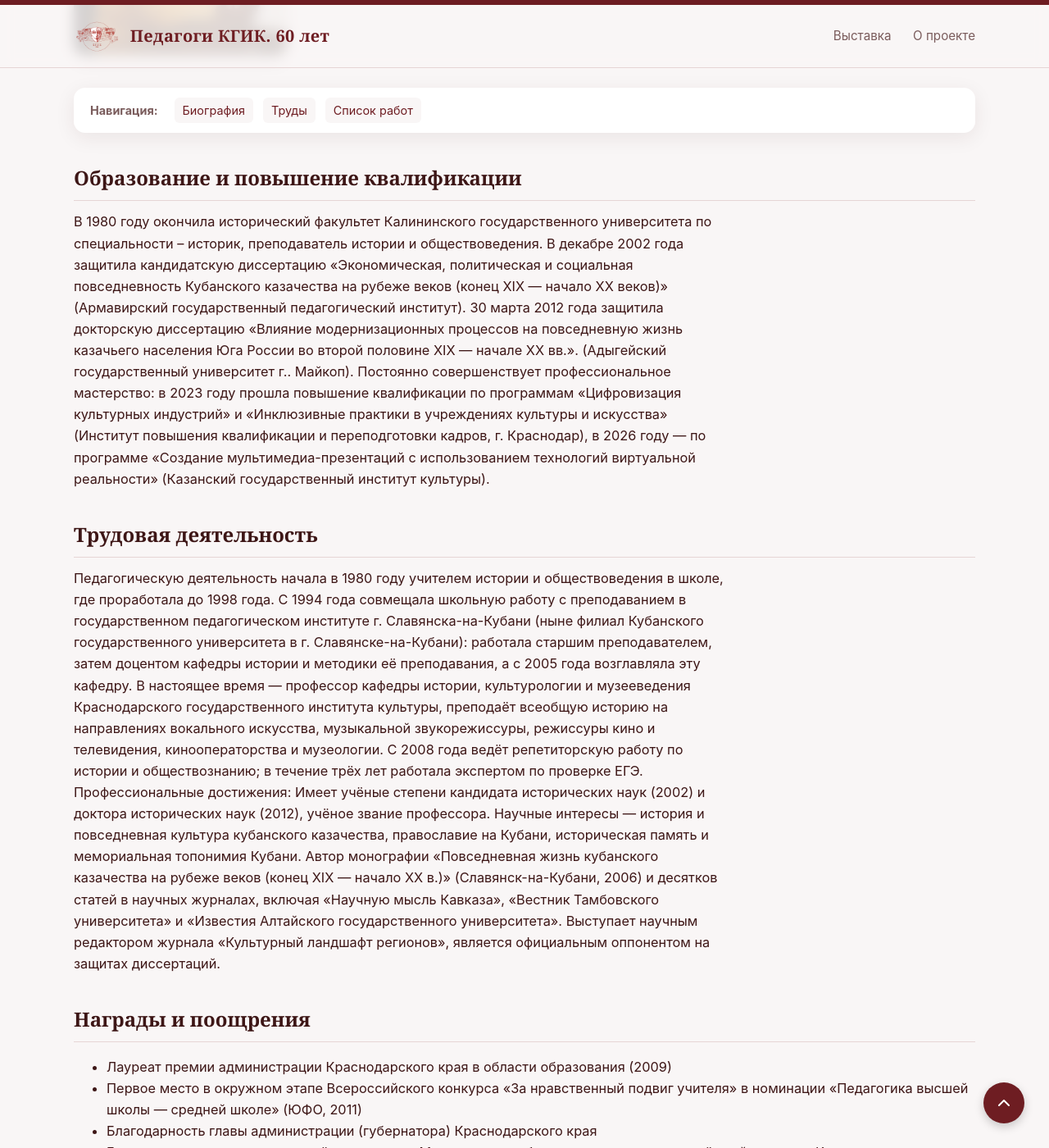
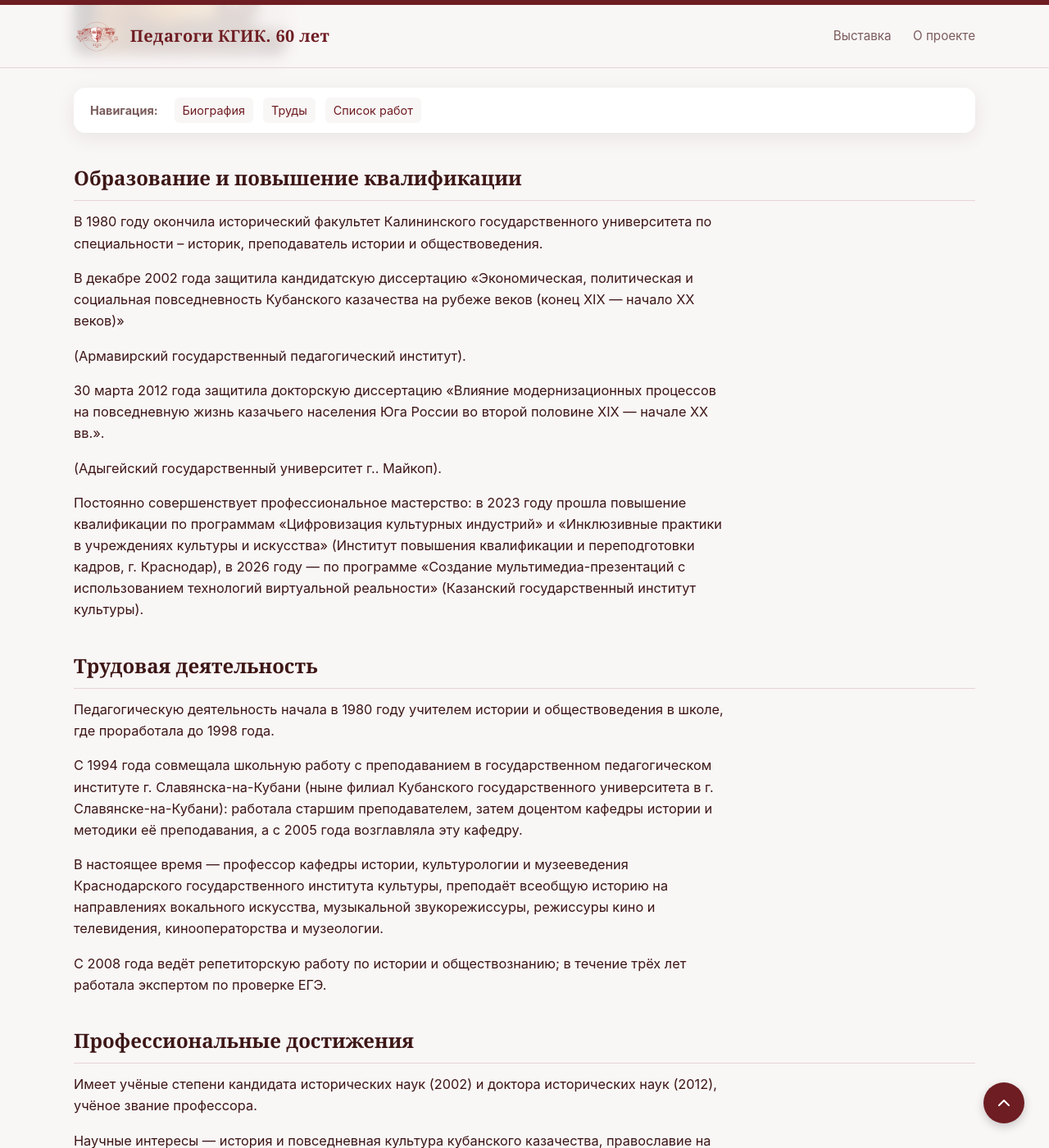
Before and after one commit to chuxlee/golden-shelf, a Jekyll site: the page built from _persons/akoeva.md, in a window 1280 px wide and 1400 px high, scrolled down 428 px. Shown: the whole window at 82% size. Built offline with Jekyll 4.4.1, drawn with Linux system fonts in a browser that asks for light colours; some of the changed text lies outside the part shown.

```diff
--- a/_persons/akoeva.md
+++ b/_persons/akoeva.md
@@ -72,22 +72,34 @@ bibliography:
 ## Образование и повышение квалификации
 
 В 1980 году окончила исторический факультет Калининского государственного университета по специальности – историк, преподаватель истории и обществоведения.
+
 В декабре 2002 года защитила кандидатскую диссертацию «Экономическая, политическая и социальная повседневность Кубанского казачества на рубеже веков (конец XIX — начало XX веков)»
+
 (Армавирский государственный педагогический институт).
+
 30 марта 2012 года защитила докторскую диссертацию «Влияние модернизационных процессов на повседневную жизнь казачьего населения Юга России во второй половине XIX — начале XX вв.».
+
 (Адыгейский государственный университет г.. Майкоп).
+
 Постоянно совершенствует профессиональное мастерство: в 2023 году прошла повышение квалификации по программам «Цифровизация культурных индустрий» и «Инклюзивные практики в учреждениях культуры и искусства» (Институт повышения квалификации и переподготовки кадров, г. Краснодар), в 2026 году — по программе «Создание мультимедиа-презентаций с использованием технологий виртуальной реальности»
 (Казанский государственный институт культуры).
 
 ## Трудовая деятельность
 
 Педагогическую деятельность начала в 1980 году учителем истории и обществоведения в школе, где проработала до 1998 года.
+
 С 1994 года совмещала школьную работу с преподаванием в государственном педагогическом институте г. Славянска-на-Кубани (ныне филиал Кубанского государственного университета в г. Славянске-на-Кубани): работала старшим преподавателем, затем доцентом кафедры истории и методики её преподавания, а с 2005 года возглавляла эту кафедру.
+
 В настоящее время — профессор кафедры истории, культурологии и музееведения Краснодарского государственного института культуры, преподаёт всеобщую историю на направлениях вокального искусства, музыкальной звукорежиссуры, режиссуры кино и телевидения, кинооператорства и музеологии.
+
 С 2008 года ведёт репетиторскую работу по истории и обществознанию; в течение трёх лет работала экспертом по проверке ЕГЭ.
-Профессиональные достижения:
+
+## Профессиональные достижения
+
 Имеет учёные степени кандидата исторических наук (2002) и доктора исторических наук (2012), учёное звание профессора.
+
 Научные интересы — история и повседневная культура кубанского казачества, православие на Кубани, историческая память и мемориальная топонимия Кубани.
+
 Автор монографии «Повседневная жизнь кубанского казачества на рубеже веков (конец XIX — начало XX в.)» (Славянск-на-Кубани, 2006) и десятков статей в научных журналах, включая «Научную мысль Кавказа», «Вестник Тамбовского университета» и «Известия Алтайского государственного университета». Выступает научным редактором журнала «Культурный ландшафт регионов», является официальным оппонентом на защитах диссертаций.
 
 ## Награды и поощрения
```
Also changed, not shown: _persons/torosyan.md (+6 -0 lines).
